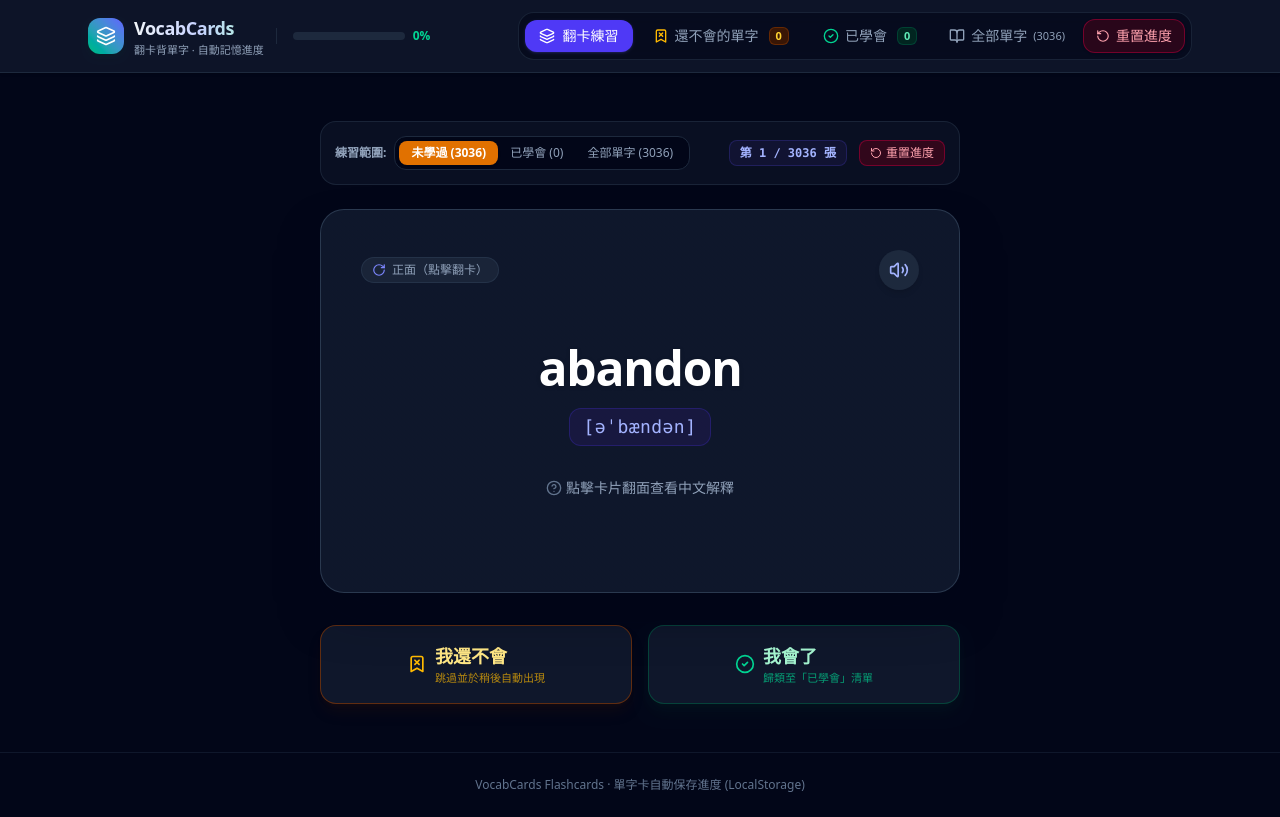
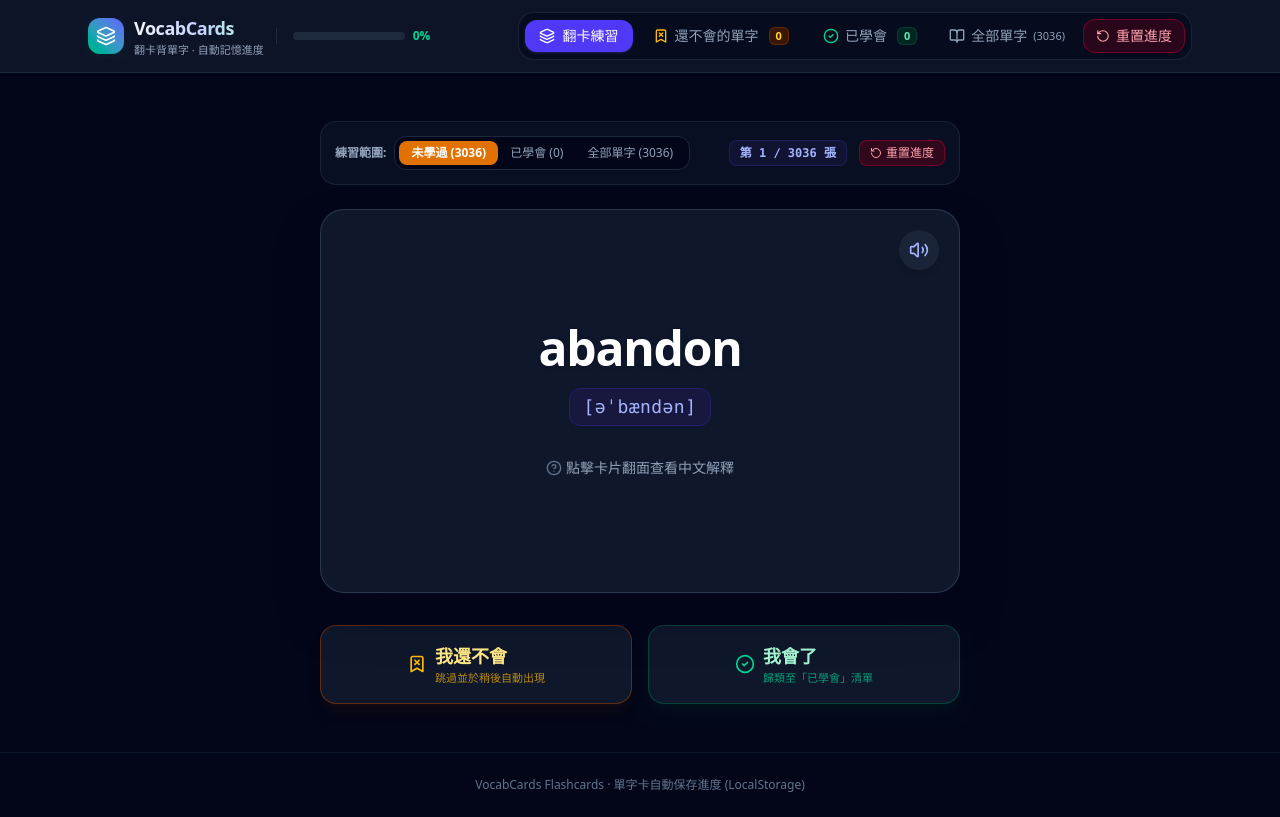
Before and after one commit to wayne-yang7021/gre_vocab, a React (Vite) app: page / in a window 1280 px wide. Built offline with nearby package versions, Linux system fonts and the light colour scheme.

Commit message:
refactor: simplify flashcard UI and remove flip icon
Remove redundant flip indicators from the flashcard front view to provide a cleaner layout.

```diff
--- a/src/components/FlashcardView.tsx
+++ b/src/components/FlashcardView.tsx
@@ -1,7 +1,7 @@
 import React, { useEffect } from 'react';
 import { Word } from '../types';
 import { speakWord } from '../utils/speech';
-import { Volume2, RotateCw, CheckCircle2, BookmarkX, Sparkles, HelpCircle, RotateCcw } from 'lucide-react';
+import { Volume2, CheckCircle2, BookmarkX, Sparkles, HelpCircle, RotateCcw } from 'lucide-react';
 import { motion, AnimatePresence } from 'motion/react';
 
 interface FlashcardViewProps {
@@ -173,32 +173,23 @@ export const FlashcardView: React.FC<FlashcardViewProps> = ({
               backfaceVisibility: 'hidden',
               WebkitBackfaceVisibility: 'hidden',
             }}
-            className="absolute inset-0 w-full h-full rounded-3xl border border-slate-700/80 p-6 sm:p-10 flex flex-col items-center justify-between shadow-2xl bg-gradient-to-b from-slate-900 via-slate-850 to-slate-900 text-slate-100 shadow-slate-950/50 hover:border-slate-500 overflow-hidden"
+            className="absolute inset-0 w-full h-full rounded-3xl border border-slate-700/80 p-6 sm:p-10 flex flex-col items-center justify-center text-center shadow-2xl bg-gradient-to-b from-slate-900 via-slate-850 to-slate-900 text-slate-100 shadow-slate-950/50 hover:border-slate-500 overflow-hidden"
           >
-            {/* Front Top Indicator */}
-            <div className="w-full flex items-center justify-between text-xs text-slate-400 font-medium z-10">
-              <span className="flex items-center gap-1.5 px-2.5 py-1 rounded-full bg-slate-800/80 border border-slate-700/50">
-                <RotateCw className="w-3.5 h-3.5 text-indigo-400" />
-                <span>正面（點擊翻卡）</span>
-              </span>
-
-              {/* Speech Pronunciation Button */}
+            {/* Speech Pronunciation Button - Top Right */}
             <button
               type="button"
               onClick={(e) => {
                 e.stopPropagation();
                 speakWord(currentWord.word);
               }}
-                className="p-2.5 rounded-full bg-slate-800 hover:bg-indigo-600 text-indigo-300 hover:text-white transition-all shadow-md group active:scale-95"
+              className="absolute top-4 right-4 sm:top-5 sm:right-5 p-2.5 rounded-full bg-slate-800/80 hover:bg-indigo-600 text-indigo-300 hover:text-white transition-all shadow-md group active:scale-95 z-20"
               title="發音"
             >
               <Volume2 className="w-5 h-5 group-hover:scale-110 transition-transform" />
             </button>
-            </div>
 
             {/* Front Card Content Center */}
-            <div className="flex flex-col items-center justify-center text-center my-auto px-2">
-              <div className="space-y-4">
+            <div className="space-y-4 px-2 max-w-lg">
               <h2 id="card-word-title" className="text-4xl sm:text-5xl font-black tracking-tight text-white drop-shadow-sm font-sans">
                 {currentWord.word}
               </h2>
@@ -213,7 +204,6 @@ export const FlashcardView: React.FC<FlashcardViewProps> = ({
               </p>
             </div>
           </div>
-          </div>
 
           {/* Back Side */}
           <div
@@ -223,32 +213,23 @@ export const FlashcardView: React.FC<FlashcardViewProps> = ({
               transform: 'rotateY(180deg)',
               WebkitTransform: 'rotateY(180deg)',
             }}
-            className="absolute inset-0 w-full h-full rounded-3xl border border-indigo-500/40 p-6 sm:p-10 flex flex-col items-center justify-between shadow-2xl bg-gradient-to-b from-slate-900 via-indigo-950/40 to-slate-900 text-slate-100 shadow-indigo-950/30 overflow-hidden"
+            className="absolute inset-0 w-full h-full rounded-3xl border border-indigo-500/40 p-6 sm:p-10 flex flex-col items-center justify-center text-center shadow-2xl bg-gradient-to-b from-slate-900 via-indigo-950/40 to-slate-900 text-slate-100 shadow-indigo-950/30 overflow-hidden"
           >
-            {/* Back Top Indicator */}
-            <div className="w-full flex items-center justify-between text-xs text-slate-400 font-medium z-10">
-              <span className="flex items-center gap-1.5 px-2.5 py-1 rounded-full bg-indigo-900/60 border border-indigo-700/50 text-indigo-200">
-                <RotateCw className="w-3.5 h-3.5 text-indigo-400" />
-                <span>反面（中文釋義）</span>
-              </span>
-
-              {/* Speech Pronunciation Button */}
+            {/* Speech Pronunciation Button - Top Right */}
             <button
               type="button"
               onClick={(e) => {
                 e.stopPropagation();
                 speakWord(currentWord.word);
               }}
-                className="p-2.5 rounded-full bg-slate-800 hover:bg-indigo-600 text-indigo-300 hover:text-white transition-all shadow-md group active:scale-95"
+              className="absolute top-4 right-4 sm:top-5 sm:right-5 p-2.5 rounded-full bg-slate-800/80 hover:bg-indigo-600 text-indigo-300 hover:text-white transition-all shadow-md group active:scale-95 z-20"
               title="發音"
             >
               <Volume2 className="w-5 h-5 group-hover:scale-110 transition-transform" />
             </button>
-            </div>
 
             {/* Back Card Content Center */}
-            <div className="flex flex-col items-center justify-center text-center my-auto px-2">
-              <div className="space-y-5 max-w-lg">
+            <div className="space-y-5 max-w-lg px-2">
               <div className="text-2xl sm:text-3xl font-extrabold text-emerald-400 tracking-wide font-sans">
                 {currentWord.paraphrase_pos}
               </div>
@@ -262,7 +243,6 @@ export const FlashcardView: React.FC<FlashcardViewProps> = ({
               <p className="text-slate-400 text-xs">
                 英文單字：<span className="text-slate-200 font-bold">{currentWord.word}</span>
               </p>
-              </div>
             </div>
           </div>
         </motion.div>
```
Lines whose indentation alone changed are shown as unchanged.
